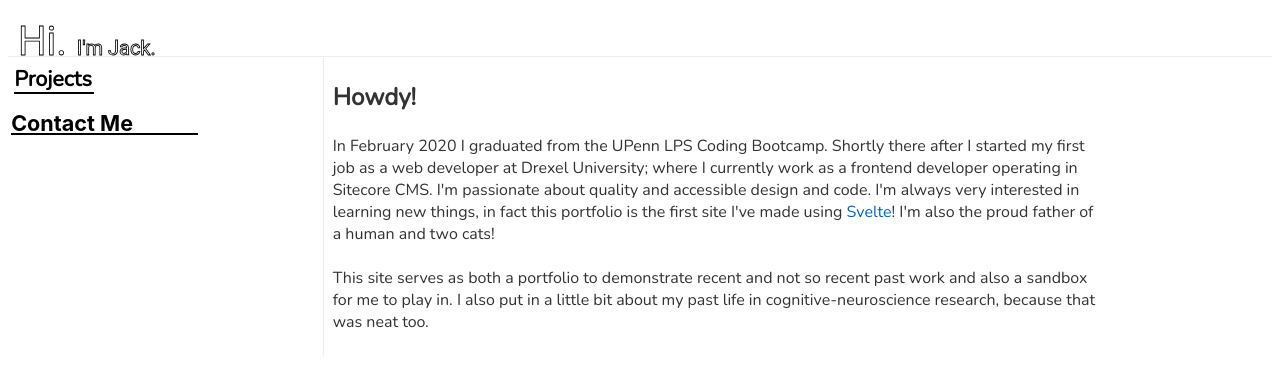
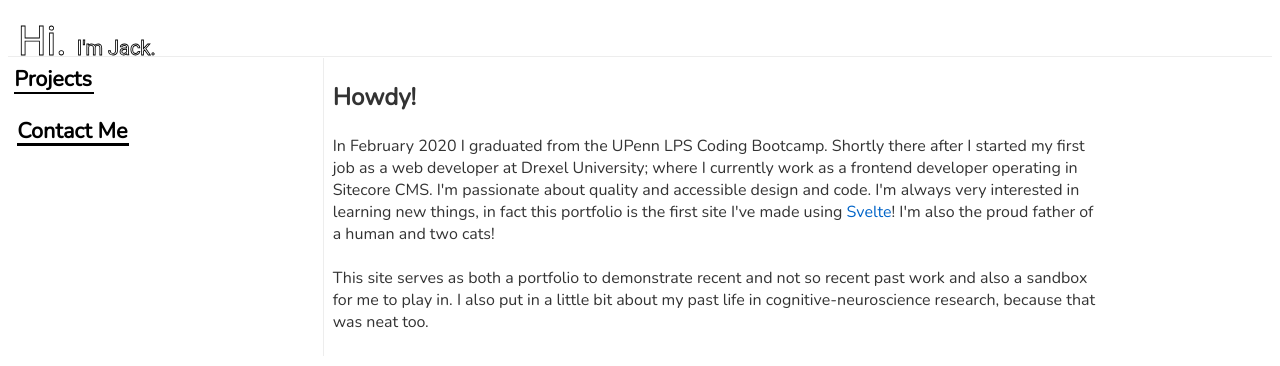
Before and after one commit to JackRyan1989/portfolio, a Svelte app: page / in a window 1280 px wide. Shown: the top 366 px of the page. Built offline with nearby package versions, Linux system fonts and the light colour scheme.

Commit message:
Cleaning up some wonky styles.

```diff
--- a/src/components/contact.svelte
+++ b/src/components/contact.svelte
@@ -6,7 +6,9 @@
 </script>
 
 <section>
+  <div class="heading-holder">
   <h3 on:click="{displayLinks}">Contact Me</h3>
+  </div>
   <div role="group" class={linkToggle ? "contact-links" : "hide-links" }>
     <a
       role="link"
@@ -54,6 +56,11 @@
     margin: 4% 1% 2% 1%;
   }
 
+  .heading-holder {
+    margin: 1%;
+    padding: 1%;
+  }
+
   h3 {
     font-size: 1.35rem;
     display: inline-block;
@@ -63,6 +70,7 @@
     z-index: 1;
     transition-property: color;
     transition-duration: 0.25s;
+    font-family: "Nunito", sans-serif;
   }
 
   h3:hover {
@@ -75,7 +83,7 @@
     left: 0;
     bottom: 0.025em;
     height: 0.1em;
-    width: 30%;
+    width: 100%;
     padding: 0px 1px;
     background: black;
     z-index: -1;
@@ -147,24 +155,9 @@
       font-size: 1rem;
     }
 
-    h3::after {
-      width: 85%;
-    }
-
     div.contact-links a {
       font-size: .75em;
   }
 }
 
- /* Tablet Screen Sizing */
- @media only screen
- and (min-device-width: 768px)
-  and (max-device-width: 1024px)
-  and (-webkit-min-device-pixel-ratio: 1) {
-    h3::after {
-      width: 60%;
-    }
-  }
-
-
 </style>
```
Also changed, not shown: public/build/bundle.css, public/build/bundle.js, 1 other file (tests, documents, lock files or other folders).
